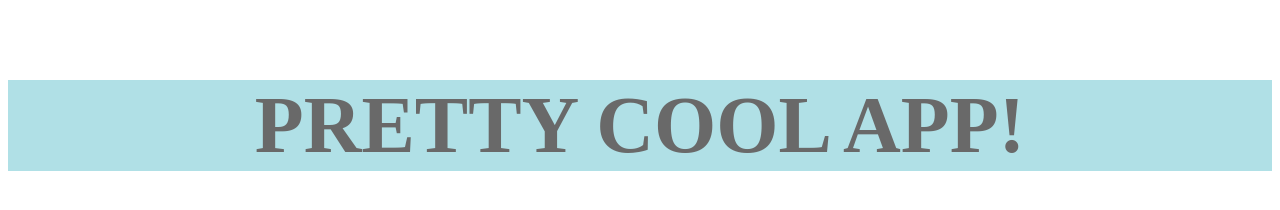
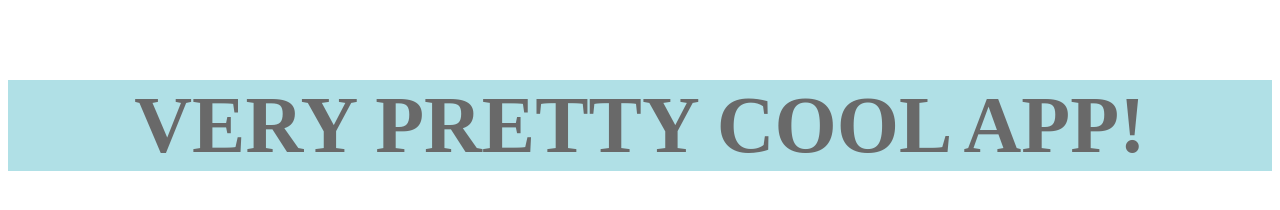
Before and after one commit to DennySim/neto_app, a plain HTML site: page index.html in a window 1280 px wide. Drawn offline with Linux system fonts and the light colour scheme.

Commit message:
Update index.html

```diff
--- a/index.html
+++ b/index.html
@@ -4,7 +4,7 @@
 <div style="color:dimgrey; background-color: powderblue; text-align: center; font-size: 80px; margin-top: 80px">
 <strong style="color:dimgrey;">
 
-PRETTY COOL APP!
+VERY PRETTY COOL APP!
 
 </strong>
 </div>
```
